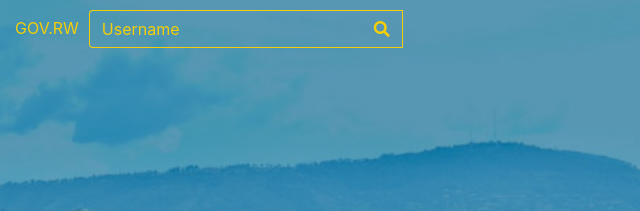
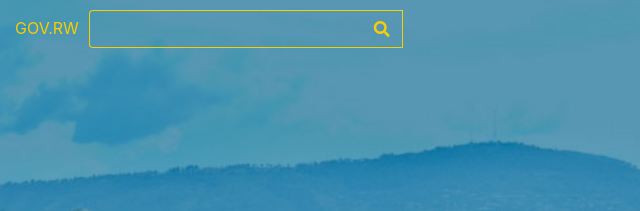
Before and after one commit to wswapped/elegov, a plain HTML site: page index.html in a window 1280 px wide. Shown: the top 211 px of the page, 640-1280 px from the left. Drawn offline with nearby package versions, Linux system fonts and the light colour scheme.

Commit message:
Update index.html

```diff
--- a/index.html
+++ b/index.html
@@ -48,7 +48,7 @@
 							<div class="float-left"><span class="pr-10" style="padding-right: 10px;vertical-align: -webkit-baseline-middle;">GOV.RW</span></div>
 							<div class="float-left">
 								<div class="input-group">
-									<input type="text" class="form-control search-itext highlight-color" placeholder="Username" aria-label="Username" aria-describedby="basic-addon1">
+									<input type="text" class="form-control search-itext highlight-color" placeholder="" aria-label="Username" aria-describedby="basic-addon1">
 									<div class="input-group-prepend">
 										<span class="input-group-text search-icon" id="basic-addon1"><i class="fas fa-search highlight-color"></i></span>
 									</div>
```
